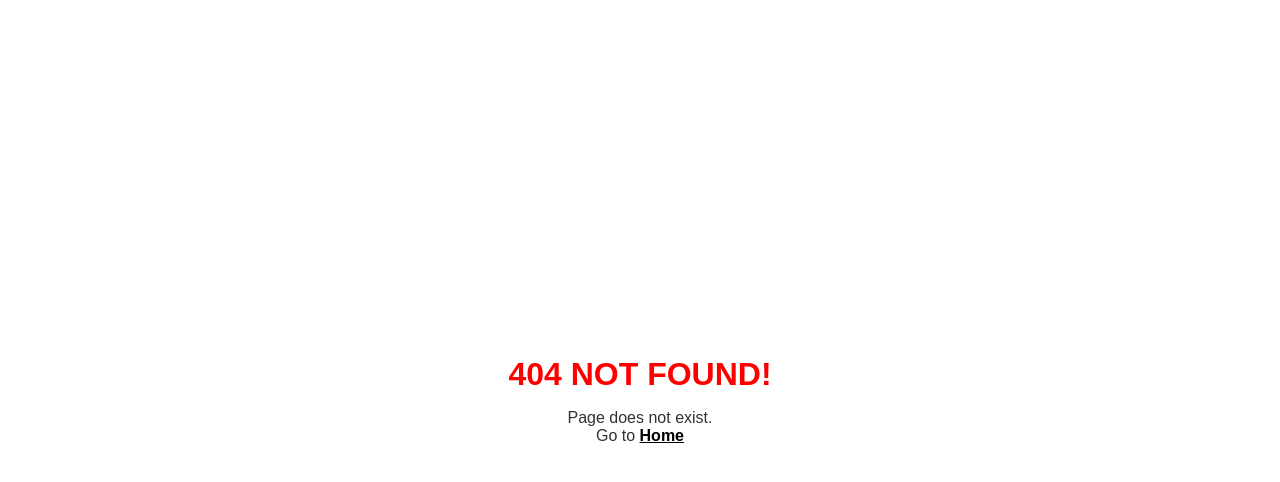
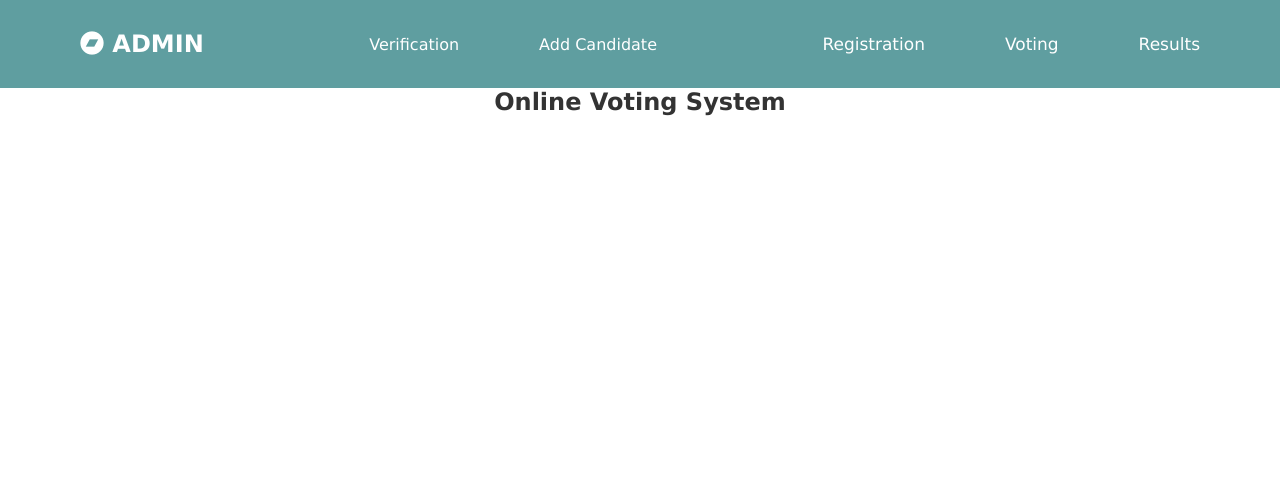
Before and after one commit to npm-zula/e-voting-blockchain, a React (Create React App) app in the folder client/: page / in a window 1280 px wide. Before the commit this address had no page. Shown: the top 482 px of the page. Built offline with nearby package versions, Linux system fonts and the light colour scheme.

Commit message:
navbar added

```diff
--- a/client/src/App.css
+++ b/client/src/App.css
@@ -89,7 +89,3 @@
     background-color: #ddffdd;
     color: #006600;
   }
-
-
-
-  /* Not found component */
--- a/client/src/App.js
+++ b/client/src/App.js
@@ -1,15 +1,17 @@
 import React from "react";
-import { BrowserRouter as Router, Switch, Route, Link } from "react-router-dom";
+import { BrowserRouter as Router, Switch, Route } from "react-router-dom";
 
 import NotFound from "./components/founderror/Notfound";
 
 import "./App.css";
+import Home from "./components/Home";
 
 const App = () => {
   return (
     <div className="App">
       <Router>
         <Switch>
+          <Route exact path="/" component={Home} />
           <Route exact path="*" component={NotFound} />
         </Switch>
       </Router>
--- /dev/null
+++ b/client/src/components/Home.js
@@ -0,0 +1,17 @@
+import React from "react";
+import Navbar from "./navbar/Navbar";
+import NavbarAdmin from "./navbar/NavbarAdmin";
+const Home = () => {
+  return (
+    <div>
+      <NavbarAdmin />
+      <div className="home">
+        <div className="home-text">
+          <h1>Online Voting System</h1>
+        </div>
+      </div>
+    </div>
+  );
+};
+
+export default Home;
--- /dev/null
+++ b/client/src/components/navbar/Navbar.js
@@ -0,0 +1,31 @@
+import React from "react";
+import { NavLink } from "react-router-dom";
+
+import "./style.css";
+
+export default function Navbar() {
+  return (
+    <nav>
+      <NavLink to="/" className="header">
+        <i className="fab fa-bandcamp"></i> Home
+      </NavLink>
+      <ul className="navbar-links">
+        <li>
+          <NavLink to="/Registration" activeClassName="nav-active">
+            Registration
+          </NavLink>
+        </li>
+        <li>
+          <NavLink to="/Voting" activeClassName="nav-active">
+            Voting
+          </NavLink>
+        </li>
+        <li>
+          <NavLink to="/Results" activeClassName="nav-active">
+            Results
+          </NavLink>
+        </li>
+      </ul>
+    </nav>
+  );
+}
--- /dev/null
+++ b/client/src/components/navbar/NavbarAdmin.js
@@ -0,0 +1,45 @@
+import React, { useState } from "react";
+import { NavLink } from "react-router-dom";
+
+import "./style.css";
+
+export default function NavbarAdmin() {
+  return (
+    <nav>
+      <div className="header">
+        <NavLink to="/">
+          <i className="fab fa-bandcamp" /> Admin
+        </NavLink>
+      </div>
+      <ul className="admin-links">
+        <li>
+          <NavLink to="/Verification" activeClassName="nav-active">
+            Verification
+          </NavLink>
+        </li>
+        <li>
+          <NavLink to="/AddCandidate" activeClassName="nav-active">
+            Add Candidate
+          </NavLink>
+        </li>
+      </ul>
+      <ul className="navbar-links">
+        <li>
+          <NavLink to="/Registration" activeClassName="nav-active">
+            Registration
+          </NavLink>
+        </li>
+        <li>
+          <NavLink to="/Voting" activeClassName="nav-active">
+            Voting
+          </NavLink>
+        </li>
+        <li>
+          <NavLink to="/Results" activeClassName="nav-active">
+            Results
+          </NavLink>
+        </li>
+      </ul>
+    </nav>
+  );
+}
--- /dev/null
+++ b/client/src/components/navbar/style.css
@@ -0,0 +1,81 @@
+* {
+  font-family: Verdana, Geneva, Tahoma, sans-serif;
+}
+li {
+  list-style-type: none;
+}
+a {
+  text-decoration: none;
+  color: white;
+}
+nav {
+  padding-left: 5rem;
+  padding-right: 5rem;
+  display: flex;
+  height: 11vh;
+  background: cadetblue;
+  justify-content: space-between;
+  position: sticky;
+  top: 0;
+  align-items: center;
+}
+nav .header {
+  font-size: 24px;
+  font-weight: bold;
+  text-transform: uppercase;
+}
+nav .header:hover {
+  cursor: pointer;
+}
+nav .navbar-links {
+  display: flex;
+  justify-content: end;
+  gap: 5rem;
+  cursor: pointer;
+}
+nav .navbar-links a {
+  font-size: 17px;
+  font-weight: normal;
+  cursor: pointer;
+  text-transform: capitalize;
+}
+nav .navbar-links a:hover {
+  cursor: pointer;
+  color: black;
+}
+nav .burger-menu {
+  font-size: 24px;
+  color: white;
+  cursor: pointer;
+  display: none;
+}
+.nav-active {
+  color: black;
+}
+
+.admin-links {
+  display: flex;
+  justify-content: start;
+  gap: 5rem;
+  cursor: pointer;
+}
+
+@media all and (max-width: 777px) {
+  nav .burger-menu {
+    display: block;
+  }
+  nav .navbar-links {
+    background-color: cadetblue;
+    display: block;
+    width: 50%;
+    position: absolute;
+    top: 100%;
+    left: 0;
+    padding: 0px;
+    transform: translate(-700px);
+  }
+  nav .navbar-links li {
+    padding: 25px;
+    border-top: 3px solid white;
+  }
+}
```
